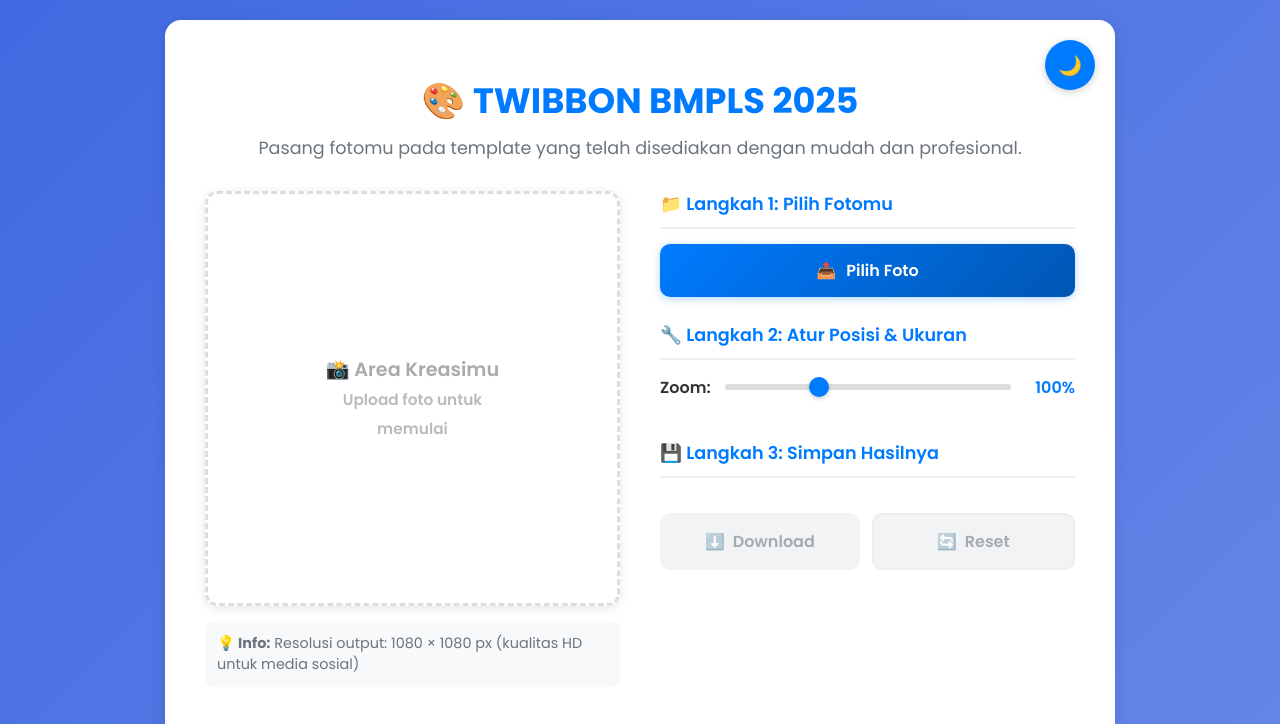
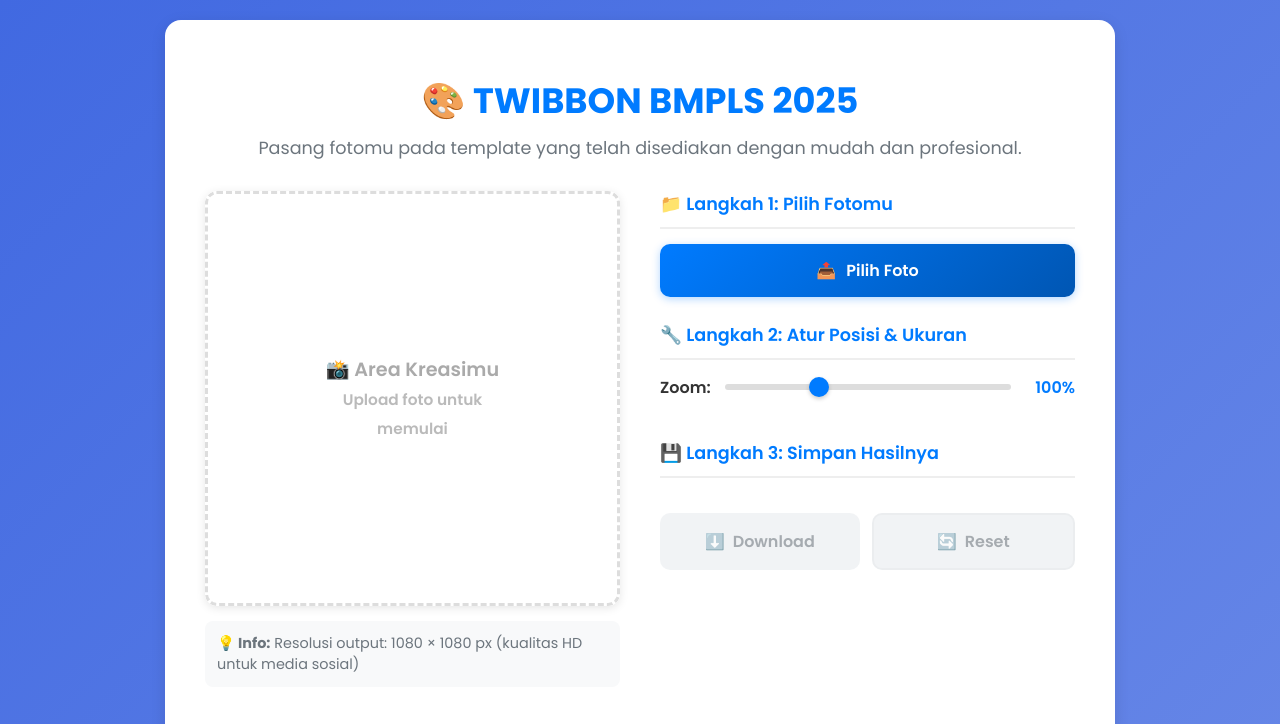
Before and after one commit to masean24/BMPLS, a plain HTML site: page index.html in a window 1280 px wide. Shown: the top 724 px of the page. Drawn offline with Linux system fonts and the light colour scheme.

Commit message:
Update index.html

```diff
--- a/index.html
+++ b/index.html
@@ -9,11 +9,6 @@
 </head>
 <body>
     <div class="container">
-        <!-- Theme Toggle Button -->
-        <button class="theme-toggle" id="themeToggle" title="Toggle Dark Mode">
-            🌙
-        </button>
-
         <div class="loading-overlay" id="loadingOverlay">
             <div class="spinner"></div>
         </div>
```
